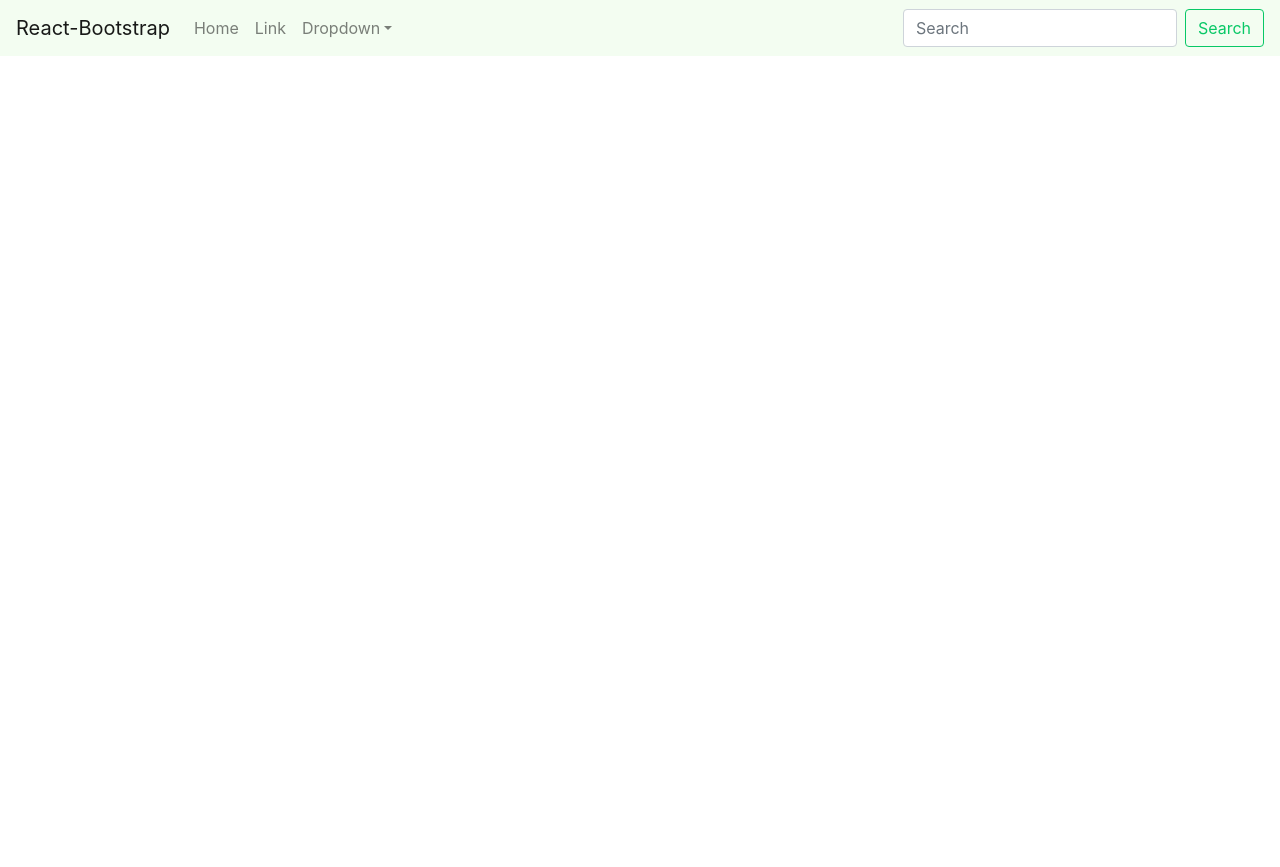
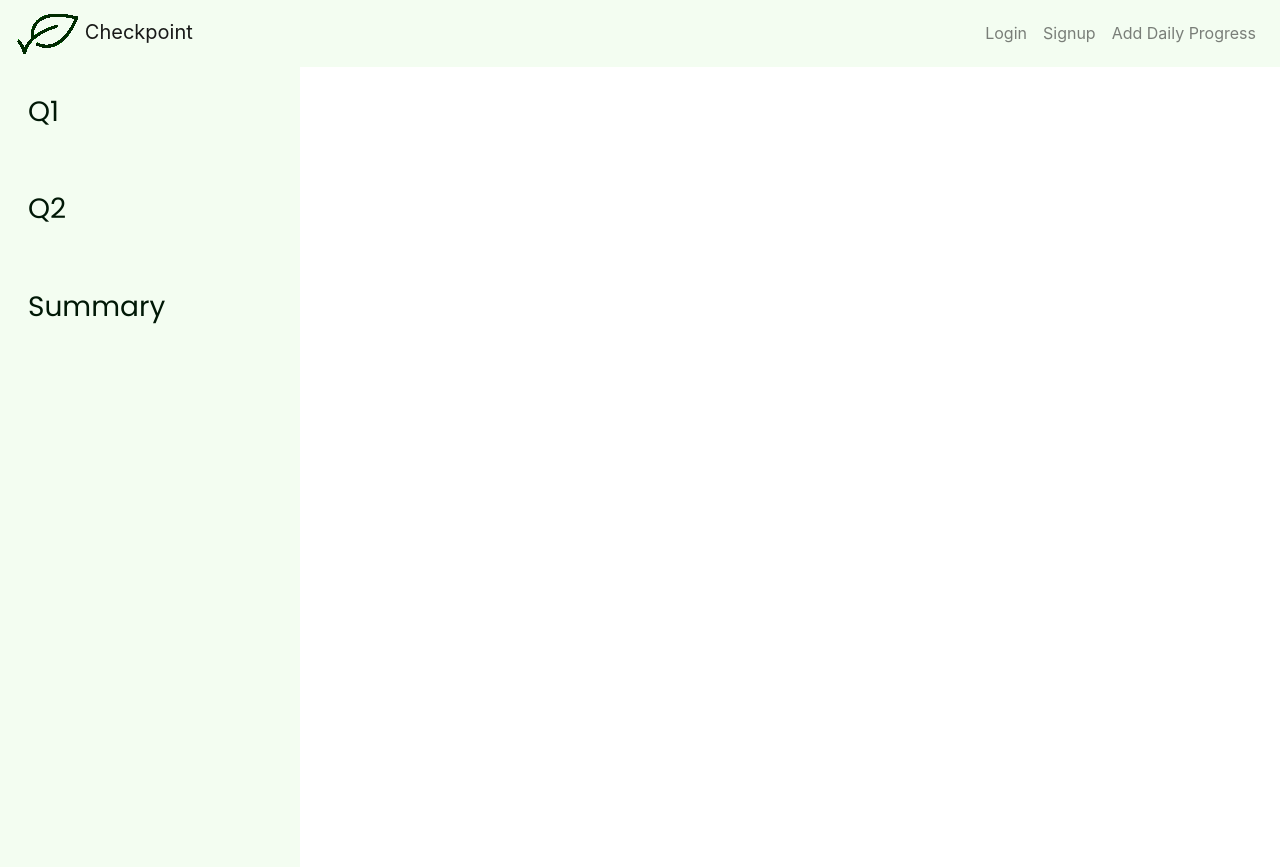
Before and after one commit to meeschka/react-checkpoint, a React (Create React App) app: page / in a window 1280 px wide. Before the commit the page ends 800 px from the top, so only its background shows below. Built offline with nearby package versions, Linux system fonts and the light colour scheme.

Commit message:
added navbar and sidepane

```diff
--- a/src/components/Navbar/Navbar.js
+++ b/src/components/Navbar/Navbar.js
@@ -1,26 +1,16 @@
 import React from 'react'
-import { Navbar, Nav, NavDropdown, Form, FormControl, Button } from 'react-bootstrap'
+import { Navbar, Nav } from 'react-bootstrap'
 
 const NavBar = () => (
     <Navbar bg="light" expand="lg">
-        <Navbar.Brand href="#home">React-Bootstrap</Navbar.Brand>
+        <Navbar.Brand href="#home"><img src="checkpoint-sm.svg"/> Checkpoint</Navbar.Brand>
         <Navbar.Toggle aria-controls="basic-navbar-nav" />
         <Navbar.Collapse id="basic-navbar-nav">
-            <Nav className="mr-auto">
-            <Nav.Link href="#home">Home</Nav.Link>
-            <Nav.Link href="#link">Link</Nav.Link>
-            <NavDropdown title="Dropdown" id="basic-nav-dropdown">
-                <NavDropdown.Item href="#action/3.1">Action</NavDropdown.Item>
-                <NavDropdown.Item href="#action/3.2">Another action</NavDropdown.Item>
-                <NavDropdown.Item href="#action/3.3">Something</NavDropdown.Item>
-                <NavDropdown.Divider />
-                <NavDropdown.Item href="#action/3.4">Separated link</NavDropdown.Item>
-            </NavDropdown>
+            <Nav className="ml-auto">
+            <Nav.Link href="#home">Login</Nav.Link>
+            <Nav.Link href="#home">Signup</Nav.Link>
+            <Nav.Link href="#link">Add Daily Progress</Nav.Link>
             </Nav>
-            <Form inline>
-            <FormControl type="text" placeholder="Search" className="mr-sm-2" />
-            <Button variant="outline-success">Search</Button>
-            </Form>
         </Navbar.Collapse>
     </Navbar>
 )
--- /dev/null
+++ b/src/components/Sidepane/Sidepane.css
@@ -0,0 +1,13 @@
+.sidepane {
+    height: 100%;
+    width: 300px;
+    background-color: rgb(243, 253, 241);
+    color: #001806;
+}
+.sidepane h3 {
+    padding: 1em;
+}
+.sidepane h3:hover{
+    background-color: #fff;
+    border: 2px solid #001806;
+}
--- /dev/null
+++ b/src/components/Sidepane/Sidepane.js
@@ -0,0 +1,11 @@
+import React from 'react'
+import './Sidepane.css'
+const Sidepane = () => (
+    <div className='sidepane'>
+        <h3>Q1</h3>
+        <h3>Q2</h3>
+        <h3>Summary</h3>
+    </div>
+)
+
+export default Sidepane
--- a/src/pages/App/App.css
+++ b/src/pages/App/App.css
@@ -1,38 +1,6 @@
 .App {
   text-align: center;
 }
-
-.App-logo {
-  height: 40vmin;
-  pointer-events: none;
+.page {
+  height: 100vh;
 }
-
-@media (prefers-reduced-motion: no-preference) {
-  .App-logo {
-    animation: App-logo-spin infinite 20s linear;
-  }
-}
-
-.App-header {
-  background-color: #282c34;
-  min-height: 100vh;
-  display: flex;
-  flex-direction: column;
-  align-items: center;
-  justify-content: center;
-  font-size: calc(10px + 2vmin);
-  color: white;
-}
-
-.App-link {
-  color: #61dafb;
-}
-
-@keyframes App-logo-spin {
-  from {
-    transform: rotate(0deg);
-  }
-  to {
-    transform: rotate(360deg);
-  }
-}
--- a/src/pages/App/App.js
+++ b/src/pages/App/App.js
@@ -2,12 +2,13 @@ import React from 'react';
 import logo from '../../logo.svg';
 import './App.css';
 import NavBar from '../../components/Navbar/Navbar'
-
+import Sidepane from '../../components/Sidepane/Sidepane'
 function App() {
   return (
-    <>
+    <div className='page'>
     <NavBar />
-    </>
+    <Sidepane />
+    </div>
   );
 }
 
```
Also changed, not shown: public/checkpoint-sm.svg (added), public/checkpoint.svg (added), src/components/Mainpane/Mainpane.js (added).
